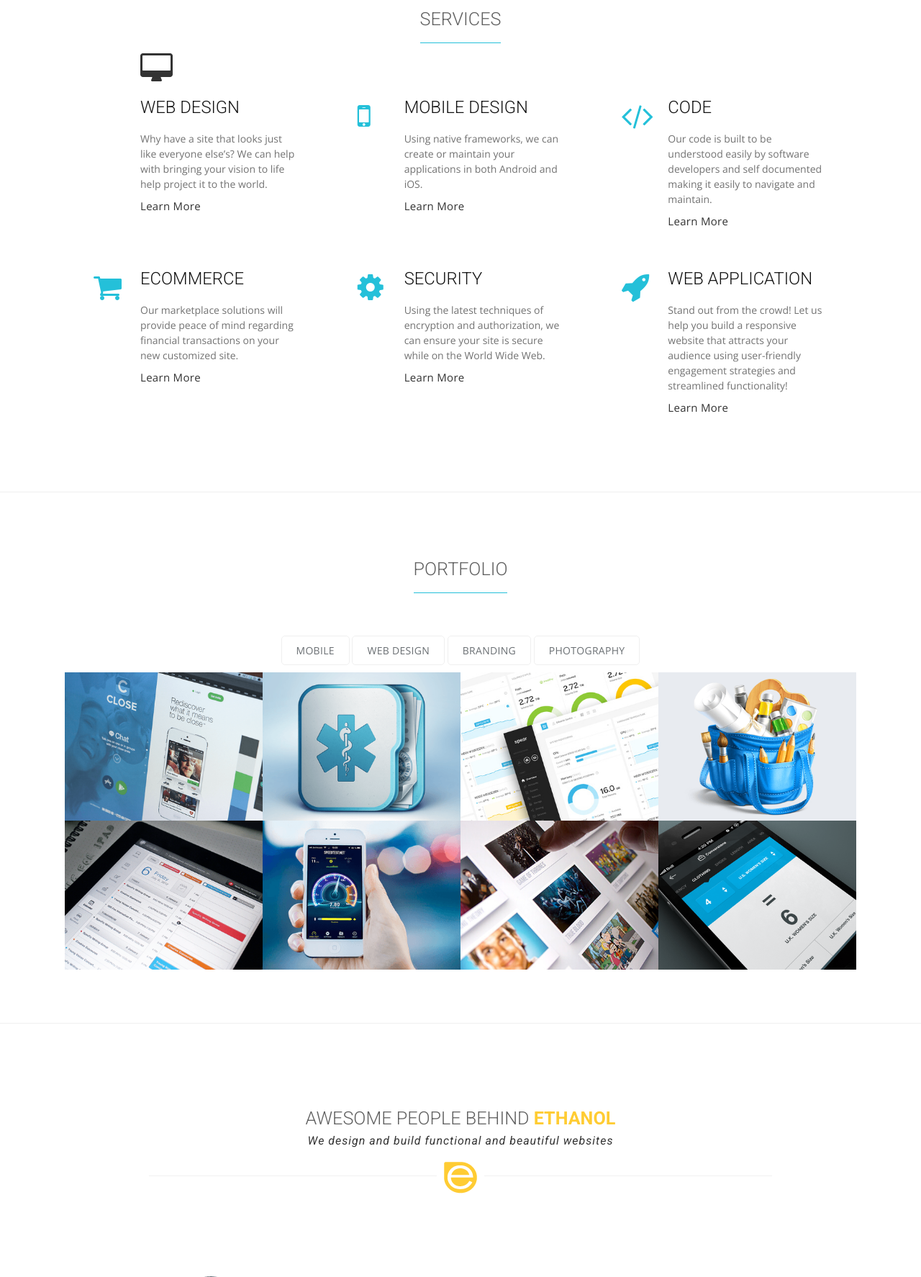
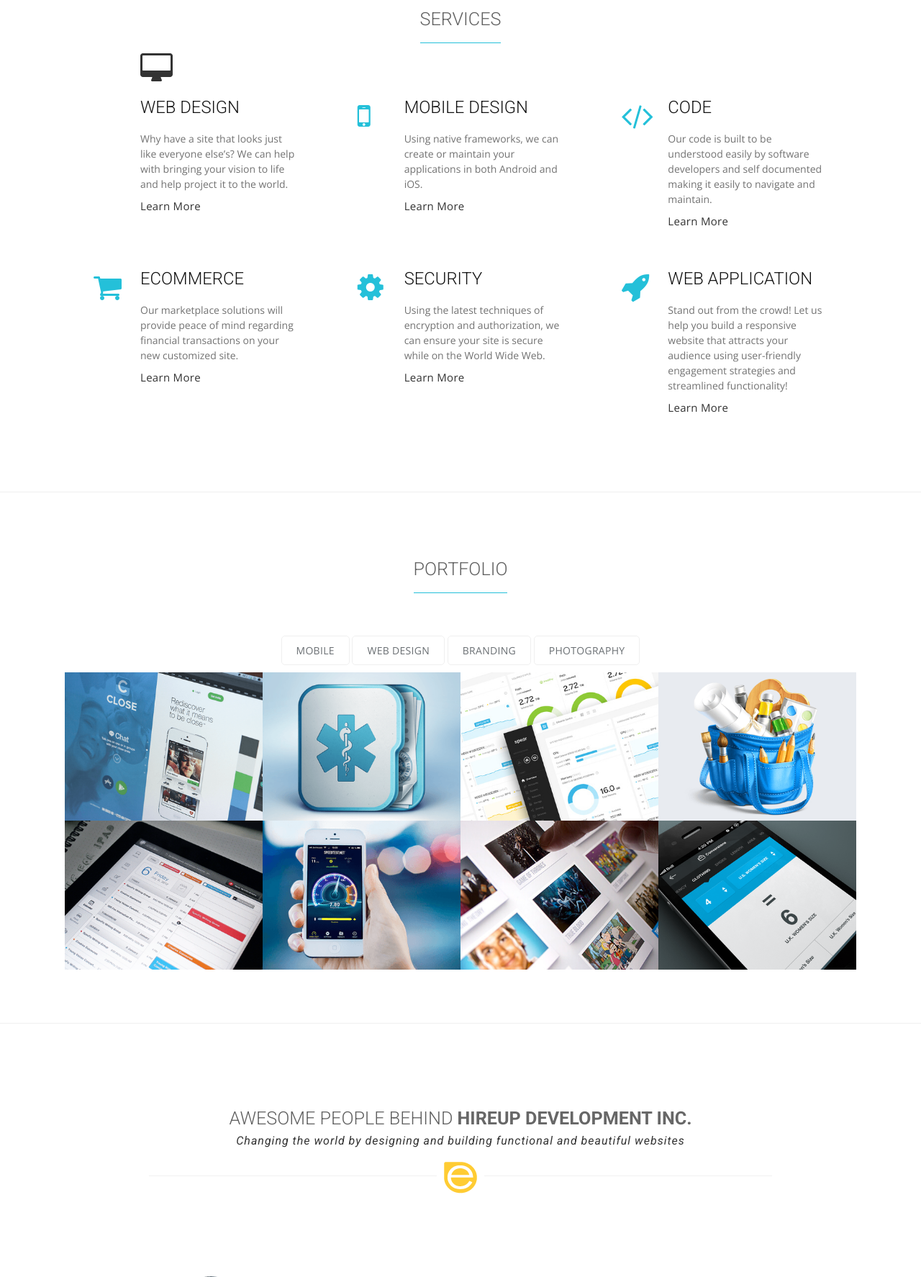
Before and after one commit to jdg2384/hire_up_website, a PHP site: page / in a window 1280 px wide. Shown: the part 822-2596 px from the top of the page at 72% size. Run offline with PHP 8.4, Linux system fonts and the light colour scheme; some web fonts are replaced.

Commit message:
added verbage and pics for team

```diff
--- a/css/style.css
+++ b/css/style.css
@@ -35,7 +35,7 @@
     text-decoration: none;
     color: #ffcc33;
 }
-.highlight { color: #ffcc33 }
+.highlight { color: #676767 }
 .clearfix:after {
     visibility: hidden;
     display: block;
--- a/index.html
+++ b/index.html
@@ -134,7 +134,7 @@
                         <div class="service-content text-left">
                             <i class="fa fa-desktop fa-3x"></i>
                             <h3>Web Design</h3>
-                            <p>Why have a site that looks just like everyone else’s?  We can help with bringing your vision to life help project it to the world.</p>
+                            <p>Why have a site that looks just like everyone else’s?  We can help with bringing your vision to life and help project it to the world.</p>
                             <a href="#">Learn More</a>
                         </div>
                     </div>
@@ -316,8 +316,8 @@
         <div id="tf-team">
             <div class="container"> <!-- container -->
                 <div class="section-header">
-                    <h2>Awesome People Behind <span class="highlight"><strong>ethanol</strong></span></h2>
-                    <h5><em>We design and build functional and beautiful websites</em></h5>
+                    <h2>Awesome People Behind <span class="highlight"><strong>HireUp Development Inc.</strong></span></h2>
+                    <h5><em>Changing the world by designing and building functional and beautiful websites</em></h5>
                     <div class="fancy"><span><img src="img/favicon.ico" alt="..."></span></div>
                 </div>
 
@@ -600,7 +600,7 @@
                 <!-- FOOTER CONTENT -->
                 <div class="col-md-6">
                     <div class="footer-content text-right">
-                        <p>&copy; 2014 All Rights Reserved, <a href="http://codeponsive.com/">CodePonsive</a>
+                        <p>&copy; 2018 All Rights Reserved, <a href="http://codeponsive.com/">HireUp Development Inc.</a>
                         </p>
                     </div>
                 </div>
```
